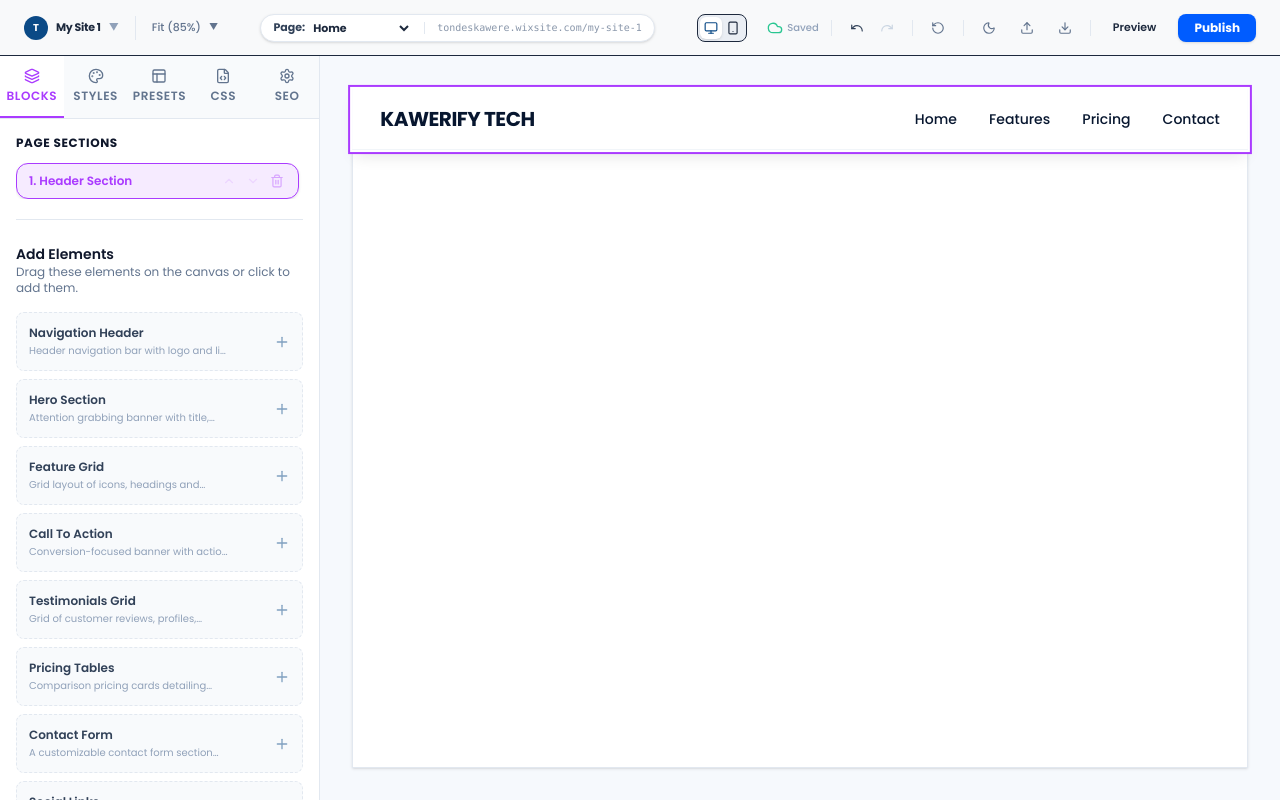
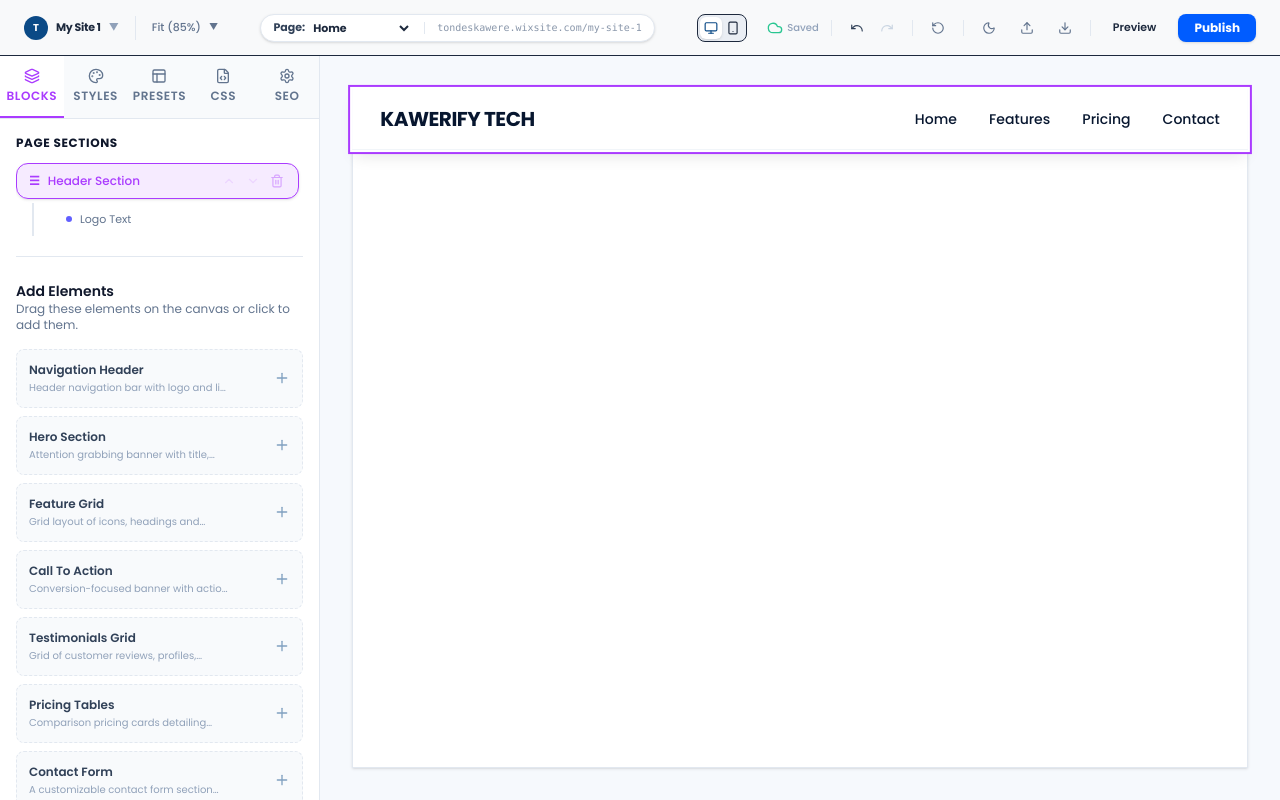
Before and after one commit to tonderaikawere/kt-website-builder, a React (Vite) app: page / in a window 1280 px wide. Both pictures are taken after a click on the element 159 px from the left and 338 px from the top of the page. Built offline with nearby package versions, Linux system fonts and the light colour scheme.

Commit message:
Add custom page template outline tree

```diff
--- a/src/App.tsx
+++ b/src/App.tsx
@@ -453,18 +453,28 @@ function App() {
                     {blocks.length === 0 ? (
                       <p className="text-[11px] text-slate-400 italic">No sections on the canvas. Drag elements below to start.</p>
                     ) : (
-                      <div className="space-y-2 max-h-[220px] overflow-y-auto pr-1">
-                        {blocks.map((block, idx) => (
+                      <div className="space-y-3 max-h-[300px] overflow-y-auto pr-1">
+                        {blocks.map((block, idx) => {
+                          const isBlockSelected = selectedBlockId === block.id;
+                          return (
+                            <div key={block.id} className="space-y-1">
                               <div
-                            key={block.id}
-                            onClick={() => setSelectedBlockId(block.id)}
+                                onClick={() => {
+                                  setSelectedBlockId(block.id);
+                                  setSelectedElement(null);
+                                }}
                                 className={`group flex items-center justify-between px-3 py-2 rounded-xl border text-xs cursor-pointer transition-all ${
-                              selectedBlockId === block.id
-                                ? 'bg-brand-accent-bg border-brand-accent text-brand-accent font-semibold shadow-sm'
+                                  isBlockSelected
+                                    ? 'bg-brand-accent-bg border-brand-accent text-brand-accent font-semibold shadow-sm animate-pulse-once'
                                     : 'bg-slate-50 dark:bg-brand-deep/50 border-slate-200 dark:border-brand-ink text-slate-600 dark:text-slate-300 hover:bg-slate-100 dark:hover:bg-brand-deep'
                                 }`}
                               >
-                            <span className="truncate pr-2">{idx + 1}. {block.name}</span>
+                                <div className="flex items-center gap-2 truncate">
+                                  <span className="text-slate-450 dark:text-slate-500">
+                                    {block.type === 'header' ? '☰' : block.type === 'hero' ? '❖' : block.type === 'features' ? '⚏' : block.type === 'portfolio' ? '🖼️' : '❑'}
+                                  </span>
+                                  <span className="truncate pr-2 font-medium">{block.name}</span>
+                                </div>
                                 <div className="flex items-center gap-1.5 opacity-40 group-hover:opacity-100 transition-opacity">
                                   <button
                                     onClick={(e) => {
@@ -500,7 +510,51 @@ function App() {
                                   </button>
                                 </div>
                               </div>
-                        ))}
+
+                              {/* Child Element Sub-tree list (Wix style) */}
+                              {isBlockSelected && (
+                                <div className="pl-6 pr-1 py-1 space-y-1 border-l-2 border-slate-200 dark:border-slate-800 ml-4 animate-in fade-in slide-in-from-left-1 duration-150">
+                                  {block.content.logoText !== undefined && (
+                                    <button
+                                      onClick={() => setSelectedElement({ blockId: block.id, elementPath: 'logoText', elementType: 'logoText' })}
+                                      className={`w-full text-left px-2 py-1 rounded text-[11px] flex items-center gap-2 transition-colors cursor-pointer ${selectedElement?.blockId === block.id && selectedElement?.elementPath === 'logoText' ? 'bg-slate-100 dark:bg-slate-800 text-brand-accent font-bold' : 'text-slate-500 hover:bg-slate-50 dark:hover:bg-slate-800'}`}
+                                    >
+                                      <span className="w-1.5 h-1.5 rounded-full bg-indigo-500"></span>
+                                      <span className="truncate">Logo Text</span>
+                                    </button>
+                                  )}
+                                  {block.content.title !== undefined && (
+                                    <button
+                                      onClick={() => setSelectedElement({ blockId: block.id, elementPath: 'title', elementType: 'title' })}
+                                      className={`w-full text-left px-2 py-1 rounded text-[11px] flex items-center gap-2 transition-colors cursor-pointer ${selectedElement?.blockId === block.id && selectedElement?.elementPath === 'title' ? 'bg-slate-100 dark:bg-slate-800 text-brand-accent font-bold' : 'text-slate-500 hover:bg-slate-50 dark:hover:bg-slate-800'}`}
+                                    >
+                                      <span className="w-1.5 h-1.5 rounded-full bg-purple-500"></span>
+                                      <span className="truncate">Heading Title</span>
+                                    </button>
+                                  )}
+                                  {block.content.subtitle !== undefined && (
+                                    <button
+                                      onClick={() => setSelectedElement({ blockId: block.id, elementPath: 'subtitle', elementType: 'subtitle' })}
+                                      className={`w-full text-left px-2 py-1 rounded text-[11px] flex items-center gap-2 transition-colors cursor-pointer ${selectedElement?.blockId === block.id && selectedElement?.elementPath === 'subtitle' ? 'bg-slate-100 dark:bg-slate-800 text-brand-accent font-bold' : 'text-slate-500 hover:bg-slate-50 dark:hover:bg-slate-800'}`}
+                                    >
+                                      <span className="w-1.5 h-1.5 rounded-full bg-sky-500"></span>
+                                      <span className="truncate">Subheading Text</span>
+                                    </button>
+                                  )}
+                                  {block.content.buttonText !== undefined && (
+                                    <button
+                                      onClick={() => setSelectedElement({ blockId: block.id, elementPath: 'buttonText', elementType: 'button' })}
+                                      className={`w-full text-left px-2 py-1 rounded text-[11px] flex items-center gap-2 transition-colors cursor-pointer ${selectedElement?.blockId === block.id && selectedElement?.elementPath === 'buttonText' ? 'bg-slate-100 dark:bg-slate-800 text-brand-accent font-bold' : 'text-slate-500 hover:bg-slate-50 dark:hover:bg-slate-800'}`}
+                                    >
+                                      <span className="w-1.5 h-1.5 rounded-full bg-emerald-500"></span>
+                                      <span className="truncate">Action Button</span>
+                                    </button>
+                                  )}
+                                </div>
+                              )}
+                            </div>
+                          );
+                        })}
                       </div>
                     )}
                   </div>
```
Lines whose indentation alone changed are shown as unchanged.
